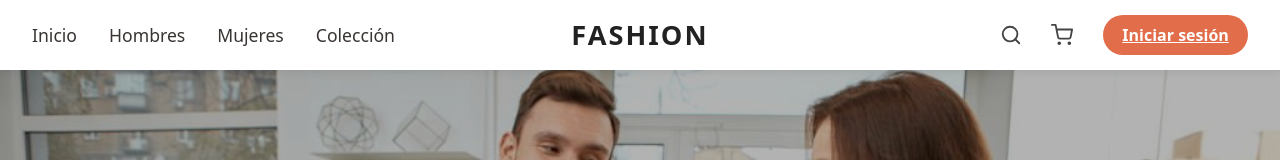
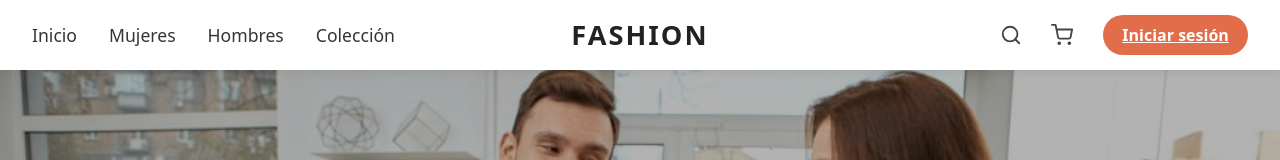
Before and after one commit to Jorgebtc88/TFG, a React (Vite) app in the folder ecom-catalog-react.Frontend/: page / in a window 1280 px wide. Shown: the top 160 px of the page. Built offline with nearby package versions, Linux system fonts and the light colour scheme.

Commit message:
fix: Restaurado enlace de Colección en el header

```diff
--- a/ecom-catalog-react.Frontend/src/Header.jsx
+++ b/ecom-catalog-react.Frontend/src/Header.jsx
@@ -16,10 +16,18 @@ const Header = () => {
       {/* Menú de navegación izquierdo */}
       <nav className="nav-left">
         <ul>
-          <li><Link to="/" className="nav-link">Inicio</Link></li>
-          <li><Link to="/hombres" className="nav-link">Hombres</Link></li>
-          <li><Link to="/mujeres" className="nav-link">Mujeres</Link></li>
-          <li><Link to="/coleccion" className="nav-link">Colección</Link></li>
+          <li>
+            <Link to="/" className="nav-link home-link">Inicio</Link>
+          </li>
+          <li>
+            <Link to="/mujeres" className="nav-link">Mujeres</Link>
+          </li>
+          <li>
+            <Link to="/hombres" className="nav-link">Hombres</Link>
+          </li>
+          <li>
+            <Link to="/coleccion" className="nav-link">Colección</Link>
+          </li>
         </ul>
       </nav>
 
```
